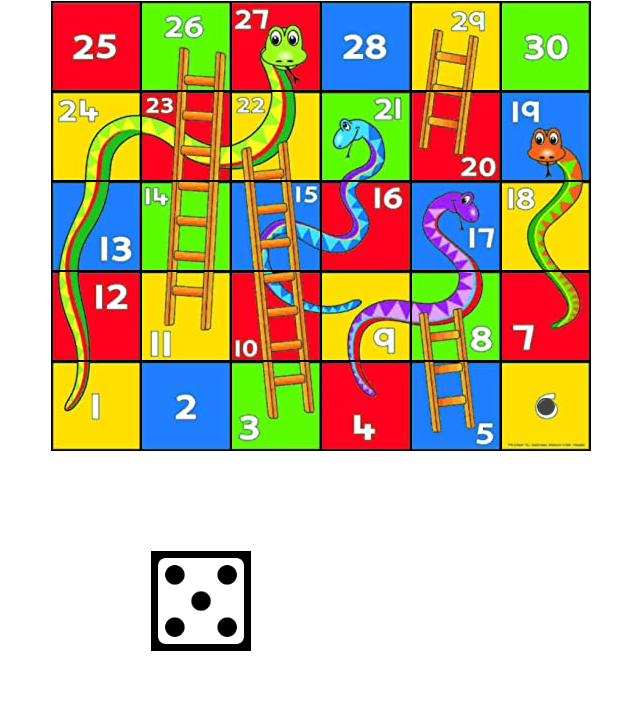
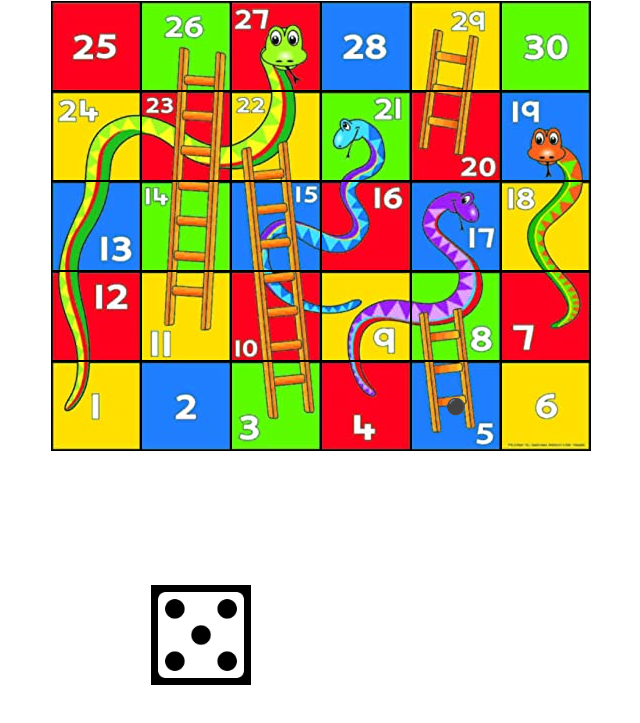
Before and after one commit to maniaddhanki/snakes-and-ladders, a plain HTML site: page game.html in a window 1280 px wide. Both pictures are taken after a click on the picture "dice". Shown: the part 57-780 px from the top of the page, without its empty margins (319-959 px from the left). Drawn offline with Linux system fonts and the light colour scheme.

Commit message:
Made token to hop to next position

```diff
--- a/game.html
+++ b/game.html
@@ -55,8 +55,8 @@
   </div>
   <div>
     <div class="dice-img">
-      <img src="images/1face.jpg" alt="dice" title="dice" id="dice">
-      <!-- <button id="btn">Roll Dice</button> -->
+      <p id="dice-msg"><strong>ROLL DICE</strong></p>
+      <img src="images/1face.jpg" alt="dice" title="dice" id="dice" style="visibility: visible">
     </div>
   </div>
   <div id="winning-msg" style="visibility: hidden;">YOU WON</div>
--- a/snakesAndLadders.js
+++ b/snakesAndLadders.js
@@ -16,23 +16,72 @@ const ladders = () => {
   }
 };
 
-const gameRound = (game) => {
-  const { prevPosition, img, position, iswon } = game.rollDice();
-  document.getElementById('dice').src = img;
-  document.getElementById(prevPosition).innerText = '';
-  document.getElementById(position).innerText = '⚫️';
+const editHtmlParamById = (id, param, value) => {
+  const element = document.getElementById(id);
+  if (!element) {
+    return;
+  }
+  element[param] = value;
+};
 
-  if (iswon) {
+const handleWinnerMsg = isWon => {
+  if (isWon) {
     document.getElementById('winning-msg').style.visibility = 'visible';
   }
-  console.log(game);
+};
+
+const pathCycler = (intervelId) => {
+  let index = 0;
+  return (path) => {
+    const currentPosition = path[index];
+    const next = path[++index];
+
+    if (!next) { return false };
+
+    editHtmlParamById(currentPosition, 'innerText', '');
+    editHtmlParamById(next, 'innerText', '⚫️');
+    return true;
+  }
+};
+
+const handleDice = (game, action) => {
+  const gameLaunch = () => gameRound(game);
+  const dice = document.getElementById('dice');
+  const diceMsg = document.getElementById('dice-msg');
+
+  if (action === 'activate') {
+    dice.onclick = gameLaunch;
+    diceMsg.style.visibility = 'visible';
+    return;
+  }
+  if (action === 'deactivate') {
+    diceMsg.style.visibility = 'hidden';
+    dice.onclick = null;
+    return;
+  }
+};
+
+const gameRound = (game) => {
+  const { path, img, isWon } = game.rollDice();
+  handleDice(game, 'deactivate');
+  editHtmlParamById('dice', 'src', img);
+
+  const moveToken = pathCycler();
+
+  const intervelId = setInterval(() => {
+    if (!moveToken(path)) {
+      clearInterval(intervelId);
+      handleDice(game, 'activate');
+    }
+  }, 500);
+
+  handleWinnerMsg(isWon);
 };
 
 const initGame = () => {
   const board = new Board(snakes(), ladders());
   const game = new Game(board);
-  const dice = document.getElementById('dice');
-  dice.onclick = () => gameRound(game);
+  handleDice(game, 'activate');
 };
 
 window.onload = initGame;
--- a/src/board.js
+++ b/src/board.js
@@ -1,3 +1,11 @@
+const numbersInRange = (start, end) => {
+  const numbers = [];
+  for (let number = start; number <= end; number++) {
+    numbers.push(number);
+  }
+  return numbers;
+};
+
 class Board {
   #snakes;
   #ladders;
@@ -6,10 +14,20 @@ class Board {
     this.#ladders = ladders;
   }
 
-  next(position, diceFace) {
-    const nextPosition = position + diceFace;
+  #getPath(position, nextPosition) {
     const snakeTail = this.#snakes[nextPosition];
     const ladderHead = this.#ladders[nextPosition];
-    return snakeTail || ladderHead || nextPosition;
+    const extraMove = snakeTail || ladderHead;
+    const path = numbersInRange(position, nextPosition);
+
+    if (extraMove) {
+      path.push(extraMove);
+    }
+    return path;
+  }
+
+  nextMove(position, diceFace) {
+    const nextPosition = position + diceFace;
+    return this.#getPath(position, nextPosition);
   }
 }
--- a/src/game.js
+++ b/src/game.js
@@ -7,13 +7,13 @@ class Game {
   constructor(board) {
     this.#board = board;
     this.#dice = new Dice();
-    this.#currentPosition = 1;
+    this.#currentPosition = 0;
     this.#positionLog = [];
     this.#isWon = false;
   }
 
-  #updateLog({ face }, prevPosition) {
-    this.#positionLog.push({ diceFace: face, postion: this.#currentPosition, prevPosition });
+  #updateLog({ face }, path) {
+    this.#positionLog.push({ diceFace: face, move: path });
   }
 
   #updatePosition(position) {
@@ -31,16 +31,16 @@ class Game {
   }
 
   rollDice() {
-    const prevPosition = this.#currentPosition;
     const roll = this.#dice.roll();
-    const position = this.#board.next(this.#currentPosition, roll.face);
+    const path = this.#board.nextMove(this.#currentPosition, roll.face);
+    const position = path[path.length - 1];
 
     if (this.#isValidPosition(position)) {
       this.#updatePosition(position);
     }
 
     this.#setGameStatus();
-    this.#updateLog(roll, prevPosition);
-    return { prevPosition, img: roll.img, position: this.#currentPosition, iswon: this.#isWon };
+    this.#updateLog(roll, path);
+    return { img: roll.img, path, isWon: this.#isWon };
   }
 }
```
